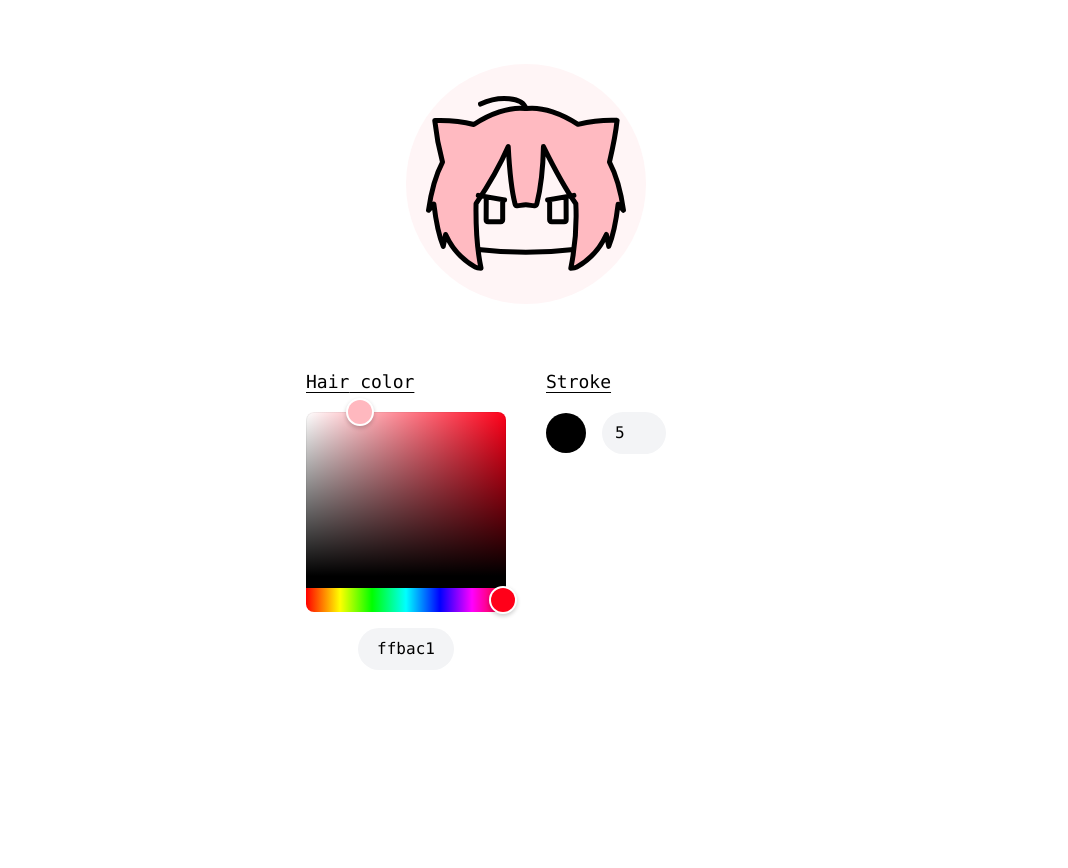
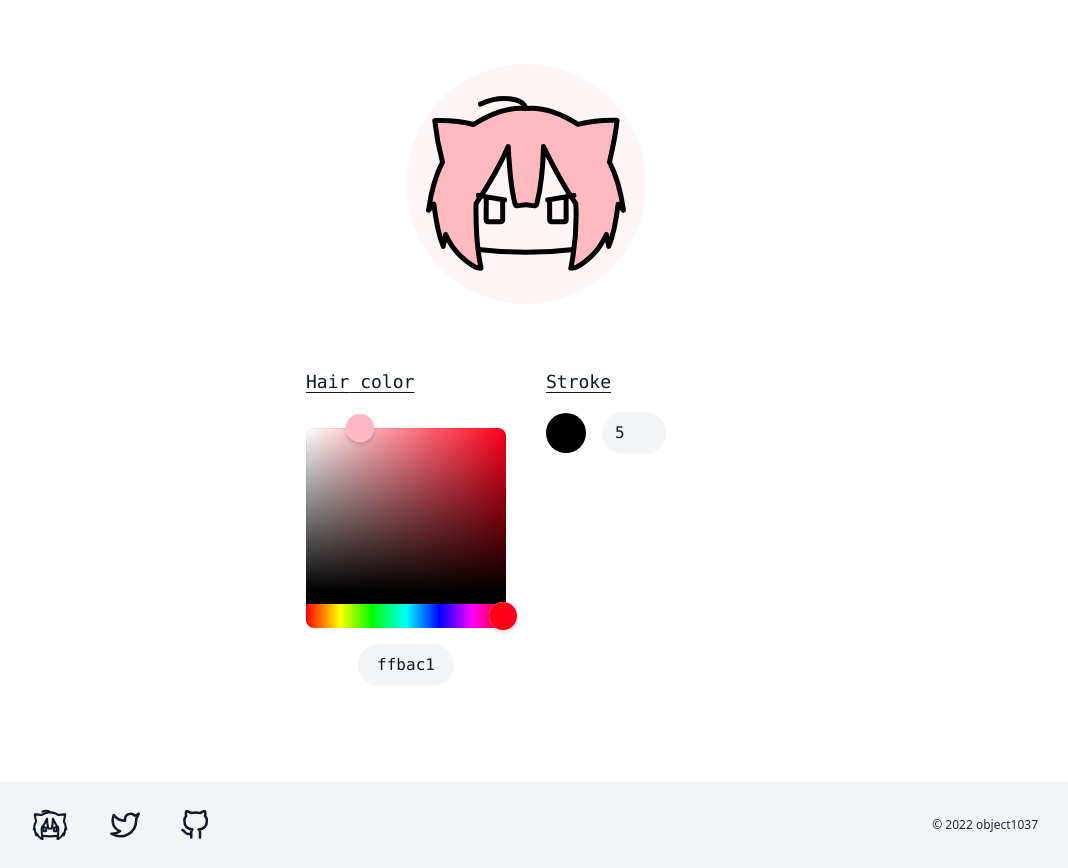
Before and after one commit to object1037/icon, a Next.js app: page / in a window 1280 px wide. Shown: the whole page, without its empty margins (114-1182 px from the left). Before the commit the page ends 800 px from the top, so only its background shows below. Built offline with nearby package versions, Linux system fonts and the light colour scheme.

Commit message:
update styel

```diff
--- a/components/colorPicker.tsx
+++ b/components/colorPicker.tsx
@@ -12,8 +12,8 @@ const Picker = ({
   handleChange: (part: parts, color: string) => void
 }) => {
   return (
-    <div className="flex flex-col items-center">
-      <p className='mb-4 text-lg underline underline-offset-4 self-start'>{part} color</p>
+    <div className="flex flex-col items-center colorPicker">
+      <p className='mb-8 text-lg underline underline-offset-4 self-start'>{part} color</p>
       <HexColorPicker className="h-40" color={colors[part]} onChange={(color) => handleChange(part, color)} />
       <HexColorInput className="form-input rounded-full w-24 text-center m-4 bg-gray-100 border-transparent focus:ring-0 focus:border-gray-400" color={colors[part]} onChange={(color) => handleChange(part, color)} />
     </div>
--- a/components/footer.tsx
+++ b/components/footer.tsx
@@ -0,0 +1,29 @@
+import IconLink from './icon-link'
+import { FiTwitter, FiGithub } from 'react-icons/fi'
+import Icon from './icon'
+
+export default function Footer() {
+  return (
+  <footer className="flex items-center bg-gray-100 dark:bg-gray-800 py-3 px-6 mt-auto">
+    <div className="flex flex-row items-center justify-between w-full max-w-5xl mx-auto">
+      <div className="flex flex-row flex-wrap space-x-2">
+        <IconLink title='Homepage' link='https://object1037.dev' >
+          <Icon colors={{
+            Hair: 'none',
+            Eye: 'none',
+            Background: 'none',
+            Stroke: 'currentColor'
+          }} stroke='12.5' className='text-[40px] -my-[5px]' />
+        </IconLink>
+        <IconLink title="Twitter link" link='https://twitter.com/object1037' >
+          <FiTwitter />
+        </IconLink>
+        <IconLink title="GitHub link" link='https://github.com/object1037' >
+          <FiGithub />
+        </IconLink>
+      </div>
+      <div className="text-gray-800 dark:text-gray-200 font-light text-xs">&copy; 2022 object1037</div>
+    </div>
+  </footer>
+  )
+}
--- /dev/null
+++ b/components/icon-link.tsx
@@ -0,0 +1,19 @@
+import Link from 'next/link'
+
+export default function IconLink({
+  link,
+  title,
+  children,
+}: {
+  link: string,
+  title: string,
+  children: React.ReactNode,
+}) {
+  return (
+    <Link href={link}>
+      <a target="_blank" rel="noopener noreferrer" title={title} className="p-4 hover:text-gray-400 dark:hover:text-gray-500 transition">
+        <p className="text-3xl">{children}</p>
+      </a>
+    </Link>
+  )
+}
--- /dev/null
+++ b/components/icon.tsx
@@ -0,0 +1,32 @@
+import { Dispatch, SetStateAction } from "react"
+
+const Icon = ({
+  colors = {
+    Hair: '#ffbac1',
+    Eye: '#fff5f6',
+    Background: '#fff5f6',
+    Stroke: '#000000'
+  },
+  stroke = '5',
+  setPart,
+  className
+}: {
+  colors?: {
+    [key in parts]: string
+  }
+  stroke?: string
+  setPart?: Dispatch<SetStateAction<parts>>
+  className?: string
+}) => {
+  return (
+    <svg stroke={colors.Stroke} strokeWidth={stroke} fill="none" width="1em" height="1em" viewBox="0 0 240 240" strokeLinecap="round" strokeLinejoin="round" xmlns="http://www.w3.org/2000/svg" className={className}>
+      <circle onClick={() => setPart?.('Background')} cx={120} cy={120} r={120} fill={colors.Background} stroke="none" />
+      <path fill="none" d="m 167.64272,185.42606 c -31.81174,3.79136 -63.62349,3.82111 -95.43523,0" />
+      <path onClick={() => setPart?.('Hair')} fill={colors.Hair} d="m 137.46189,82.615598 c 9.61018,19.494632 19.49375,38.879902 32.3537,57.074622 1.10464,21.86819 -0.71935,43.34588 -5.00645,64.49516 0,0 4.14215,-0.11648 5.88538,-1.08644 12.85297,-7.15207 23.40554,-18.82864 29.6814,-32.65232 l 2.39338,11.96682 c 5.21848,-12.94457 7.51181,-26.82734 9.33893,-42.1943 l 5.39238,6.03119 c -2.79038,-19.61335 -6.17303,-33.41427 -14.01652,-48.19092 3.12993,-13.521841 6.19781,-27.083162 7.61327,-41.696035 -14.18325,-0.619827 -26.97515,1.114892 -39.09544,3.986231 C 156.79148,50.219563 136.66452,42.246139 119.99999,44.553644 103.33548,42.248138 83.006787,50.331294 67.796346,60.461341 55.239068,57.098379 42.251783,56.033094 28.743031,56.4696 c 1.568255,14.759251 4.129733,28.137455 7.772882,41.59181 -7.843501,14.77665 -11.226143,28.57757 -14.016521,48.19091 l 5.392365,-6.03118 c 1.827137,15.36696 4.120458,29.24972 9.338937,42.1943 l 2.393375,-11.96683 c 6.275859,13.82368 16.842262,25.47546 29.681407,32.65232 1.703169,0.95205 5.752177,1.08483 5.752177,1.08483 -4.696756,-21.85451 -5.339129,-43.23203 -5.006405,-64.49484 12.084989,-17.77277 23.201193,-36.5804 32.175652,-57.074886 0.86845,16.660066 2.16804,39.369656 6.7834,57.139936 1.03405,3.98136 5.22143,0.95404 10.92336,1.06 5.45261,0.10135 10.00203,2.6366 10.92277,-1.05988 4.73717,-19.01821 6.28481,-41.03803 6.60546,-57.140492 z" />
+      <path fill="none" d="M 119.77674,44.525186 C 116.99085,33.401337 93.557883,30.993847 74.530401,40.054844" />
+      <path onClick={() => setPart?.('Eye')} fill={colors.Eye} d="M 98.596522,136.05869 72.28797,131.34318 m 7.959615,1.83357 -0.09438,22.5312 c -0.007,0.94397 0.533534,1.95448 2.060284,1.96992 h 12.318535 c 1.575064,0.019 2.13218,-1.0917 2.140488,-2.06029 l -1.4e-4,-19.01075 m 44.938898,-0.54816 26.30855,-4.71552 m -7.84859,1.83357 0.0944,22.53121 c 0.007,0.94397 -0.53353,1.95448 -2.06028,1.96992 h -12.31854 c -1.57506,0.019 -2.13218,-1.09171 -2.14049,-2.0603 l 1.5e-4,-19.01074" />
+    </svg>
+  )
+}
+
+export default Icon
--- a/package.json
+++ b/package.json
@@ -12,7 +12,8 @@
     "next": "12.2.4",
     "react": "18.2.0",
     "react-colorful": "^5.5.1",
-    "react-dom": "18.2.0"
+    "react-dom": "18.2.0",
+    "react-icons": "^4.4.0"
   },
   "devDependencies": {
     "@tailwindcss/forms": "^0.5.2",
--- a/pages/_document.tsx
+++ b/pages/_document.tsx
@@ -8,7 +8,7 @@ class MyDocument extends Document {
 
   render() {
     return (
-      <Html lang="en" className="h-full flex flex-col text-ngray-900 dark:text-ngray-100 bg-white dark:bg-ngray-900">
+      <Html lang="en" className="h-full flex flex-col text-gray-900 dark:text-gray-100 bg-white dark:bg-gray-900">
         <Head />
         <body className="h-full">
           <Main />
--- a/pages/index.tsx
+++ b/pages/index.tsx
@@ -2,6 +2,8 @@ import type { NextPage } from 'next'
 import Head from 'next/head'
 import { useState } from 'react'
 import Picker from '../components/colorPicker'
+import Footer from '../components/footer'
+import Icon from '../components/icon'
 
 const Home: NextPage = () => {
   const [part, setPart] = useState<parts>('Hair')
@@ -26,15 +28,9 @@ const Home: NextPage = () => {
     <Head>
 
     </Head>
-    <main className='font-mono flex flex-col items-center'>
+    <main className='font-mono flex flex-col items-center mb-20'>
       <div className='m-16'>
-        <svg stroke={colors.Stroke} strokeWidth={stroke} fill="none" width="100%" height="100%" viewBox="0 0 240 240" strokeLinecap="round" strokeLinejoin="round" xmlns="http://www.w3.org/2000/svg" className='w-60 h-60'>
-          <circle onClick={() => setPart('Background')} cx={120} cy={120} r={120} fill={colors.Background} stroke="none" />
-          <path fill="none" d="m 167.64272,185.42606 c -31.81174,3.79136 -63.62349,3.82111 -95.43523,0" />
-          <path onClick={() => setPart('Hair')} fill={colors.Hair} d="m 137.46189,82.615598 c 9.61018,19.494632 19.49375,38.879902 32.3537,57.074622 1.10464,21.86819 -0.71935,43.34588 -5.00645,64.49516 0,0 4.14215,-0.11648 5.88538,-1.08644 12.85297,-7.15207 23.40554,-18.82864 29.6814,-32.65232 l 2.39338,11.96682 c 5.21848,-12.94457 7.51181,-26.82734 9.33893,-42.1943 l 5.39238,6.03119 c -2.79038,-19.61335 -6.17303,-33.41427 -14.01652,-48.19092 3.12993,-13.521841 6.19781,-27.083162 7.61327,-41.696035 -14.18325,-0.619827 -26.97515,1.114892 -39.09544,3.986231 C 156.79148,50.219563 136.66452,42.246139 119.99999,44.553644 103.33548,42.248138 83.006787,50.331294 67.796346,60.461341 55.239068,57.098379 42.251783,56.033094 28.743031,56.4696 c 1.568255,14.759251 4.129733,28.137455 7.772882,41.59181 -7.843501,14.77665 -11.226143,28.57757 -14.016521,48.19091 l 5.392365,-6.03118 c 1.827137,15.36696 4.120458,29.24972 9.338937,42.1943 l 2.393375,-11.96683 c 6.275859,13.82368 16.842262,25.47546 29.681407,32.65232 1.703169,0.95205 5.752177,1.08483 5.752177,1.08483 -4.696756,-21.85451 -5.339129,-43.23203 -5.006405,-64.49484 12.084989,-17.77277 23.201193,-36.5804 32.175652,-57.074886 0.86845,16.660066 2.16804,39.369656 6.7834,57.139936 1.03405,3.98136 5.22143,0.95404 10.92336,1.06 5.45261,0.10135 10.00203,2.6366 10.92277,-1.05988 4.73717,-19.01821 6.28481,-41.03803 6.60546,-57.140492 z" />
-          <path fill="none" d="M 119.77674,44.525186 C 116.99085,33.401337 93.557883,30.993847 74.530401,40.054844" />
-          <path onClick={() => setPart('Eye')} fill={colors.Eye} d="M 98.596522,136.05869 72.28797,131.34318 m 7.959615,1.83357 -0.09438,22.5312 c -0.007,0.94397 0.533534,1.95448 2.060284,1.96992 h 12.318535 c 1.575064,0.019 2.13218,-1.0917 2.140488,-2.06029 l -1.4e-4,-19.01075 m 44.938898,-0.54816 26.30855,-4.71552 m -7.84859,1.83357 0.0944,22.53121 c 0.007,0.94397 -0.53353,1.95448 -2.06028,1.96992 h -12.31854 c -1.57506,0.019 -2.13218,-1.09171 -2.14049,-2.0603 l 1.5e-4,-19.01074" />
-        </svg>
+        <Icon colors={colors} stroke={stroke} setPart={setPart} className='w-60 h-60' />
       </div>
       <div className='flex flex-col sm:flex-row space-x-0 sm:space-x-10 space-y-10 sm:space-y-0'>
         <Picker part={part} colors={colors} handleChange={handleChange} />
@@ -42,11 +38,12 @@ const Home: NextPage = () => {
           <p className='mb-4 text-lg underline underline-offset-4'>Stroke</p>
           <div className='flex space-x-4 items-center'>
             <div onClick={() => setPart('Stroke')} className='w-10 h-10 rounded-full' style={{backgroundColor: `${colors.Stroke}`}} />
-            <input type='number' value={stroke} onChange={(e) => setStroke(e.target.value)} min={1} max={10} className='rounded-full w-16 bg-gray-100 border-transparent focus:ring-0 focus:border-gray-400' />
+            <input type='number' value={stroke} onChange={(e) => setStroke(e.target.value)} min={1} max={20} className='rounded-full w-16 bg-gray-100 border-transparent focus:ring-0 focus:border-gray-400' />
           </div>
         </div>
       </div>
     </main>
+    <Footer />
     </>
   )
 }
--- a/styles/globals.css
+++ b/styles/globals.css
@@ -7,3 +7,7 @@
   flex-direction: column;
   min-height: 100%;
 }
+
+.colorPicker .react-colorful__pointer {
+  @apply border-none;
+}
```
Also changed, not shown: 1 other file (tests, documents, lock files or other folders).
